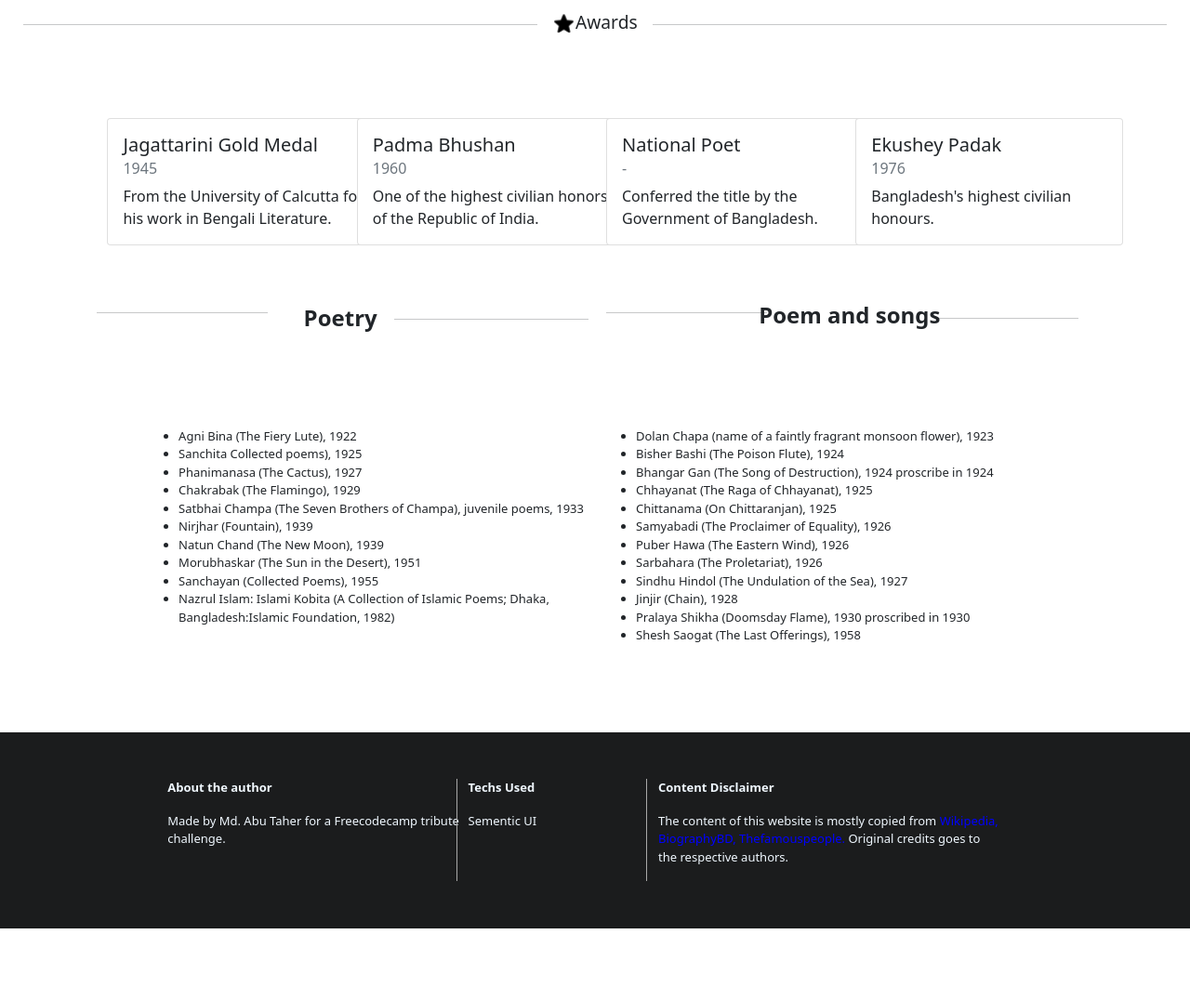
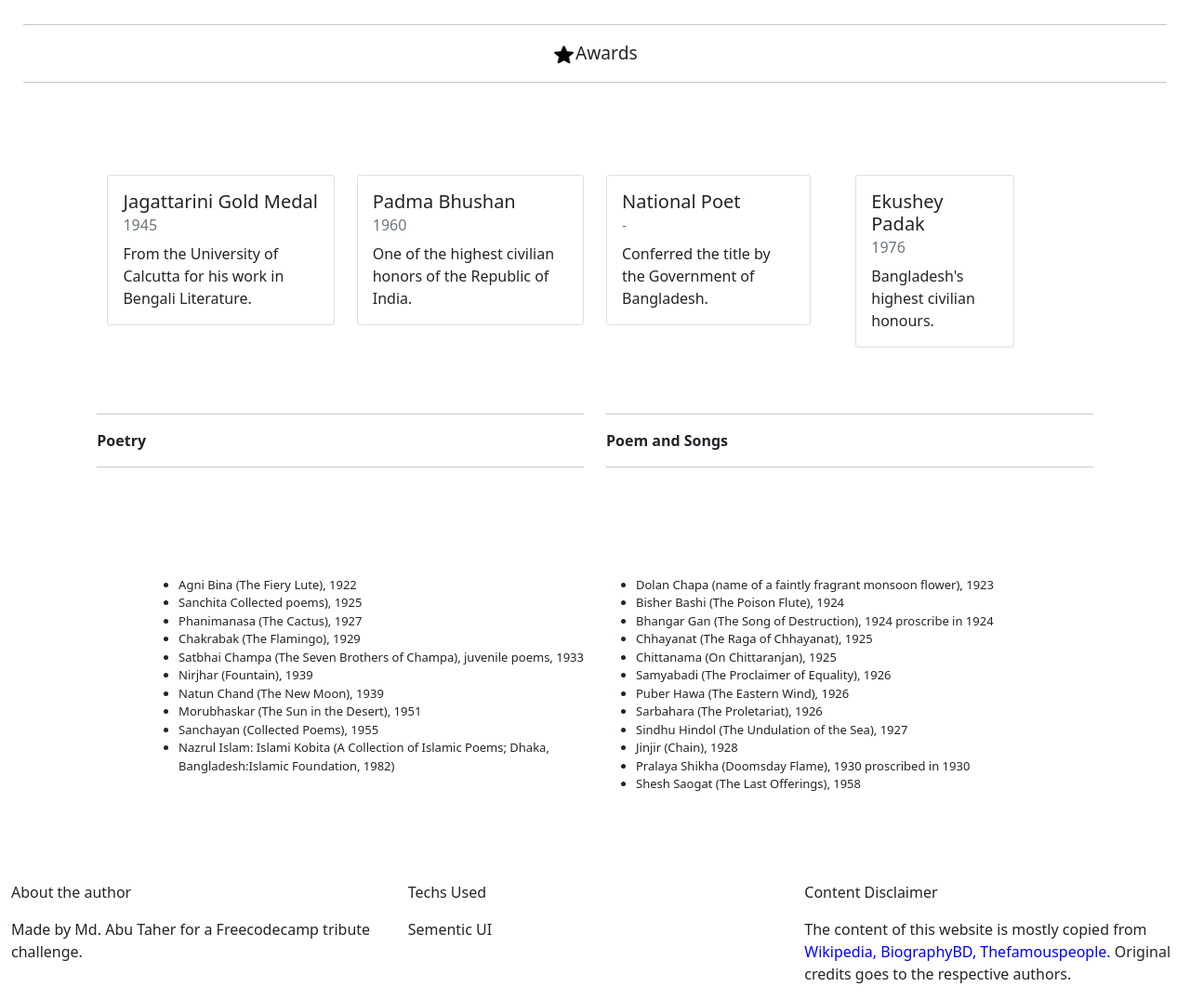
Before and after one commit to muraliakkina/web_development_practice, a plain HTML site: page bootstraptask1/index.html in a window 1280 px wide. Shown: the part 1380-2456 px from the top of the page at 93% size. Before the commit the page ends 2379 px from the top, so only its background shows below. Drawn offline with nearby package versions, Linux system fonts and the light colour scheme.

Commit message:
Update index.html

```diff
--- a/bootstraptask1/index.html
+++ b/bootstraptask1/index.html
@@ -13,6 +13,9 @@
 <body>
   <nav class="navbar navbar-expand-lg navbar-dark nav-design">
     <div class="container-fluid">
+      <button class="navbar-toggler" type="button" data-bs-toggle="collapse" data-bs-target="#navbarNav" aria-controls="navbarNav" aria-expanded="false" aria-label="Toggle navigation">
+        <span class="navbar-toggler-icon"></span>
+      </button>
       <div class="collapse navbar-collapse" id="navbarNav">
         <ul class="navbar-nav">
           <li class="nav-item">
@@ -87,15 +90,14 @@
   <div class="container-fluid">
     <div class="row" style="padding: 1%;">
       <div class="col-12 star-award">
-        <hr style="text-align: start; width: 45%; margin-bottom: -1.4%;">
-        <span class="awards-text"><img src="./icons8-star-24.png" alt="" width="2%">Awards</span><hr style="width: 45%; margin-left: auto; margin-top: -1%;">
+        <div><span class="awards-text"><hr class="line1"><img src="./icons8-star-24.png" alt="" width="2%">Awards <hr class="line2"></span></div>
       </div>
     </div>
   </div>
   <div class="container">
     <div class="row" style="padding: 3%;">
       <div class="col-sm-3">
-        <div class="card" style="width: 19rem;">
+        <div class="card" style="width: 100%;">
           <div class="card-body">
             <h5 class="card-title">Jagattarini Gold Medal</h5>
             <h6 class="card-subtitle mb-2 text-muted">1945</h6>
@@ -105,7 +107,7 @@
         </div>
       </div>
       <div class="col-sm-3">
-        <div class="card" style="width: 19rem;">
+        <div class="card" style="width: 100%;">
           <div class="card-body">
             <h5 class="card-title">Padma Bhushan</h5>
             <h6 class="card-subtitle mb-2 text-muted">1960</h6>
@@ -115,17 +117,16 @@
         </div>
       </div>
       <div class="col-sm-3">
-        <div class="card" style="width: 19rem;">
+        <div class="card" style="width: 90%;">
           <div class="card-body">
             <h5 class="card-title">National Poet</h5>
             <h6 class="card-subtitle mb-2 text-muted">-</h6>
-            <p class="card-text">Conferred the title by the Government
-            of Bangladesh.</p>
+            <p class="card-text">Conferred the title by the Government of Bangladesh.</p>
           </div>
         </div>
       </div>
       <div class="col-sm-3">
-        <div class="card" style="width: 18rem;">
+        <div class="card" style="width: 70%;">
           <div class="card-body">
             <h5 class="card-title">Ekushey Padak</h5>
             <h6 class="card-subtitle mb-2 text-muted">1976</h6>
@@ -137,11 +138,11 @@
   </div>
   <div class="container">
     <div class="row" style="padding: 2%">
-      <div class="col-6" style="font-weight: bold; font-size: 150%; text-align: center;">
-        <hr style="width: 35%; margin-bottom: -2.5%;"> Poetry <hr style="width: 40%; margin-left: 61%; margin-top: -3.3%;">
+      <div class="col-6">
+      <div class="poetry"><span><hr class="line3"><strong>Poetry</strong><hr class="line4"></span></div>
       </div>
-      <div class="col-6" style="text-align: center; font-size: 150%; font-weight: bold;">
-        <hr style="width: 33%; margin-bottom: -3%;"> Poem and songs <hr style="width: 29%; margin-left: 68%; margin-top: -3%;">
+      <div class="col-6">
+        <div class="poem"><span><hr class="line5"><strong>Poem and Songs</strong><hr class="line6"></span></div>
       </div>
     </div>
   </div>
@@ -179,20 +180,26 @@
       </div>
     </div>
   </div>
-  <div class="container-fluid">
-    <div class="row" style="padding: 4%; background-color: #1B1C1D; color: aliceblue; text-align: center;">
-      <div class="col-4" style="margin-left: 10%;font-size: small;">
-        <p style="text-align: start; font-weight: bold;">About the author</p>
-        <p style="word-wrap: break-word; text-align: start;">Made by Md. Abu Taher for a Freecodecamp tribute challenge.</p>
+  <div class="container-fluid footer">
+    <div class="row">
+      <div class="col-4">
+        <div>
+          <p>About the author</p>
+          <p>Made by Md. Abu Taher for a Freecodecamp tribute challenge.</p>
+        </div>
       </div>
-      <div class="col-4" style="margin-left: -6%; font-size: small; border-left: 1px solid darkgray;">
-        <p style="text-align: start; font-weight: bold;">Techs Used</p>
-        <p style="text-align: start;">Sementic UI</p>
+      <div class="col-4 margin">
+        <div>
+          <p>Techs Used</p>
+          <p>Sementic UI</p>
+        </div>
       </div>
-      <div class="col-4" style="margin-left: -16%; font-size: small; border-left: 1px solid darkgray;">
-        <p style="text-align: start; font-weight: bold;">Content Disclaimer</p>
-        <p style="text-align: start;">The content of this website is mostly copied from <span style="color: blue ;">Wikipedia,
-        BiographyBD, Thefamouspeople.</span> Original credits goes to the respective authors.</p>
+      <div class="col-4 margin">
+        <div>
+          <p>Content Disclaimer</p>
+          <p>The content of this website is mostly copied from <span style="color: blue ;">Wikipedia,
+          BiographyBD, Thefamouspeople.</span> Original credits goes to the respective authors.</p>
+        </div>
       </div>
     </div>
   </div>
```
